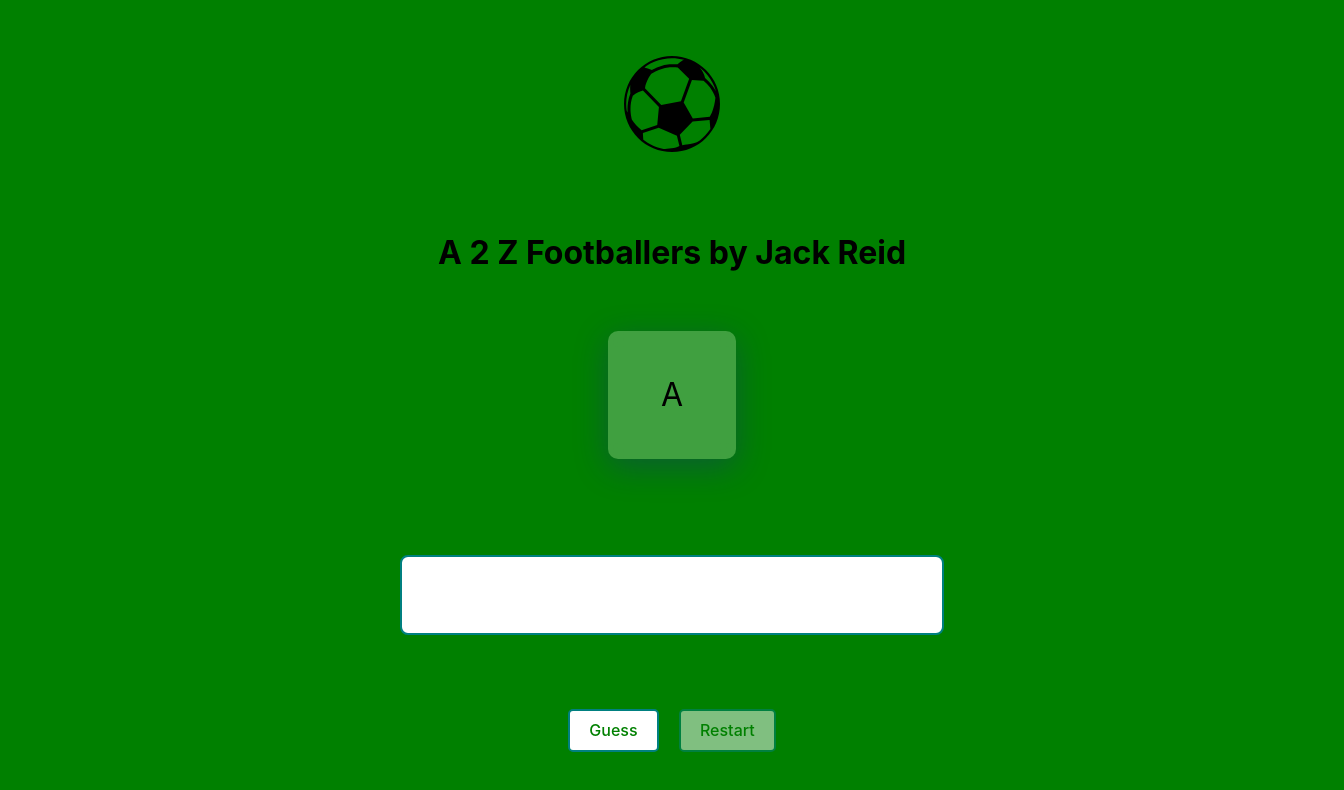
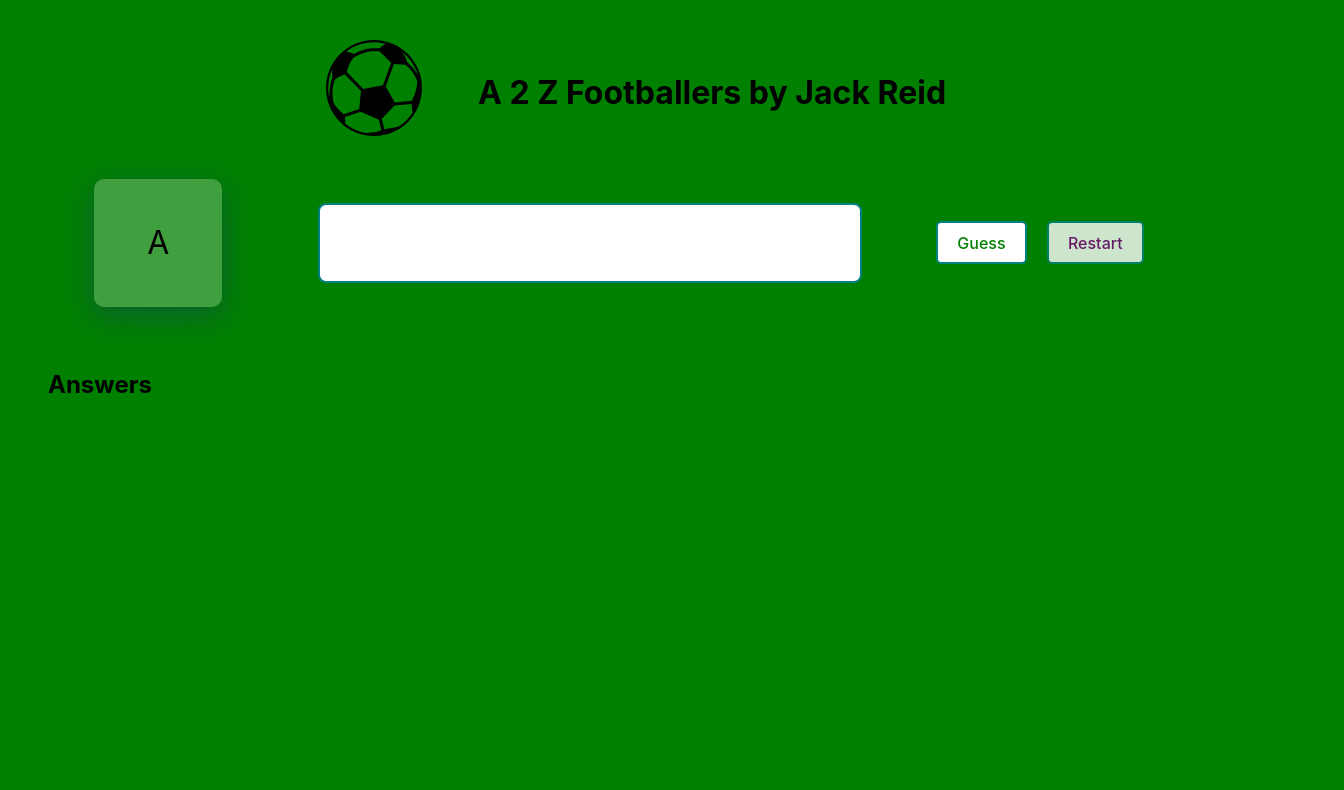
Before and after one commit to DavieReid/a2zfootballers, a React (Vite) app: page / in a window 1280 px wide. Shown: the top 790 px of the page, 1344 px wide, since content can reach past the window. Built offline with nearby package versions, Linux system fonts and the light colour scheme.

Commit message:
style updates

```diff
--- a/src/App.css
+++ /dev/null
@@ -1,15 +0,0 @@
-#root {
-	max-width: 2048px;
-	margin: 0 auto;
-	padding: 2rem;
-	width: 100%;
-	height: 100vh;
-}
-
-.logo {
-	height: 6em;
-	padding: 1.5em;
-	will-change: filter;
-	transition: filter 300ms;
-	fill: white;
-}
--- /dev/null
+++ b/src/App.module.css
@@ -0,0 +1,34 @@
+#root {
+	max-width: 2048px;
+	margin: 0 auto;
+	padding: 2rem;
+	width: 100%;
+	height: 100vh;
+}
+
+.logo {
+	height: 6em;
+	padding: 1.5em;
+	will-change: filter;
+	transition: filter 300ms;
+	fill: white;
+}
+
+.header{
+	display: flex;
+	justify-content: center;
+}
+
+.question-area{
+	justify-items: center;
+	align-items: center;
+	display: flex;
+	flex-wrap: wrap;
+	align-self: center;
+}
+
+.main{
+	display: flex;
+	flex-direction: column;
+
+}
--- a/src/App.tsx
+++ b/src/App.tsx
@@ -5,12 +5,12 @@ import {
 	useState
 } from "react";
 import football from "./assets//football.svg";
-import "./App.css";
 import { Button } from "./components/Button/Button";
 import { Card } from "./components/Card/Card";
 import { Input } from "./components/Input/Input";
 import { AnswerList } from "./components/AnswerList/AnswerList";
 import { AnswerListOption } from "./components/AnswerList/AnswerListOption";
+import styles from "./App.module.css";
 
 export type Answer = {
 	letter: string;
@@ -79,11 +79,15 @@ function App() {
 	}, [status]);
 
 	return (
-		<main>
-			<img className="logo" src={football} alt="Vite logo" />
+		<>
+			<header className={styles.header}>
+				<img className={styles.logo} src={football} alt="Vite logo" />
 				<Card>
 					<h1>A 2 Z Footballers by Jack Reid</h1>
 				</Card>
+			</header>
+			<main className={styles.main}>
+				<section className={styles["question-area"]}>
 					{!isComplete ? <Card variant="letter">{currentLetter}</Card> : null}
 					<Card>{isComplete ? <div>All Done...well played!</div> : null}</Card>
 					<Card>
@@ -103,7 +107,10 @@ function App() {
 							Restart
 						</Button>
 					</Card>
+				</section>
+				<section>
 					<Card>
+						<h2>Answers</h2>
 						<AnswerList>
 							{answers.map((answer) => (
 								<AnswerListOption key={answer.letter} answer={answer}>
@@ -113,7 +120,9 @@ function App() {
 							))}
 						</AnswerList>
 					</Card>
+				</section>
 			</main>
+		</>
 	);
 }
 
--- a/src/components/Button/Button.module.css
+++ b/src/components/Button/Button.module.css
@@ -17,5 +17,6 @@
 }
 
 .disabled{
-	opacity: 0.5;
+	opacity: 0.8;
+	color: purple;
 }
--- a/src/components/Input/Input.tsx
+++ b/src/components/Input/Input.tsx
@@ -21,6 +21,7 @@ export const Input = ({
 }: InputProps) => {
 	return (
 		<input
+			aria-label="Answer List"
 			className={classnames(styles.root, {
 				[styles.shake]: status === "incorrect"
 			})}
--- a/src/index.css
+++ b/src/index.css
@@ -15,15 +15,8 @@
 }
 
 body {
-	margin: 0;
+	margin: 1em;
 	min-width: 320px;
 	min-height: 100vh;
 	background-color: var(--app-background);
 }
-
-main{
-	flex-direction: column;
-	justify-items: center;
-	align-items: center;
-	display: flex;
-}
```
Lines whose indentation alone changed are shown as unchanged.
